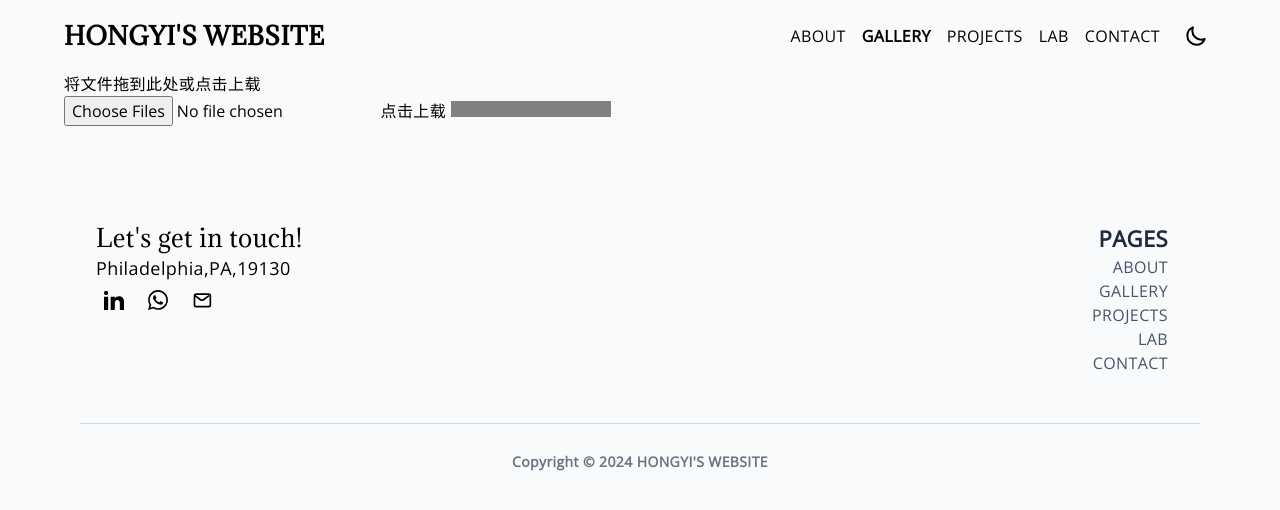
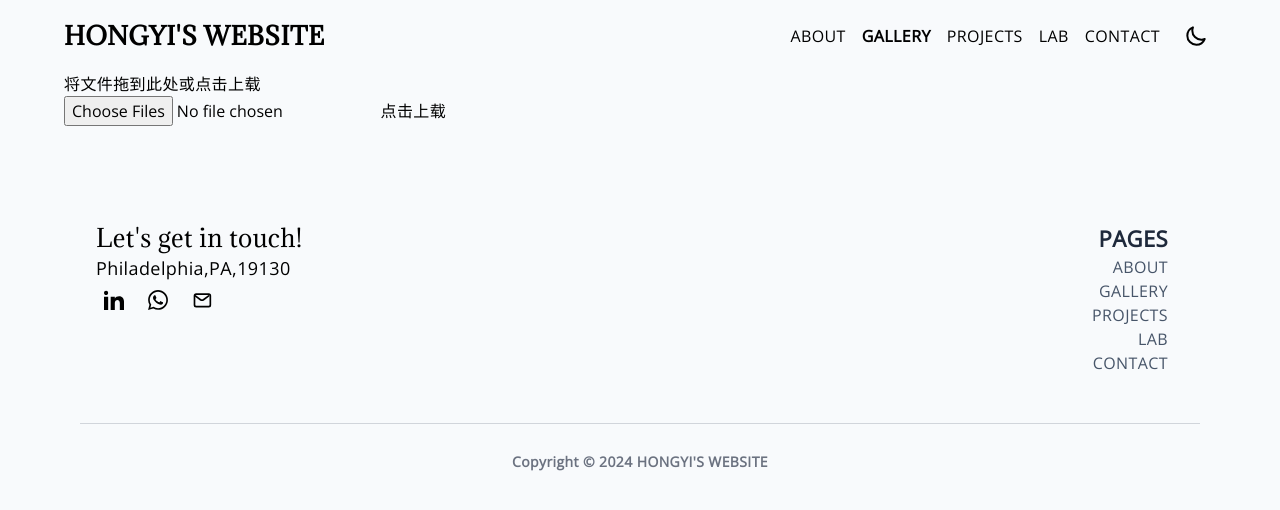
Before and after one commit to Alfie2987/Alfie2987.github.io, a Jekyll site: the page built from gallery.md, in a window 1280 px wide. Shown: the top 510 px of the page. Built offline with Jekyll 4.4.1, drawn with Linux system fonts in a browser that asks for light colours.

Commit message:
Update gallery.html

```diff
--- a/_layouts/gallery.html
+++ b/_layouts/gallery.html
@@ -9,7 +9,6 @@ layout: base
     <p>将文件拖到此处或点击上载</p>
     <input id="file" type="file" multiple accept="image/*" onchange="handleFiles(this.files)">
     <label class="button" for="file">点击上载</label>
-    <progress id="progress" max=100 value=0></progress>
     <div id="show-area" />
   </div>
 
```
